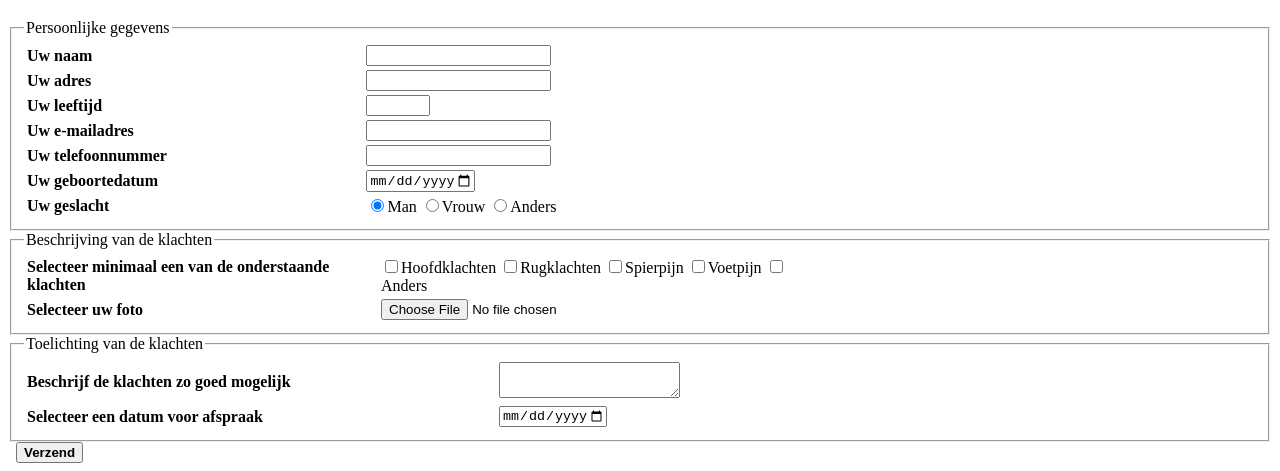
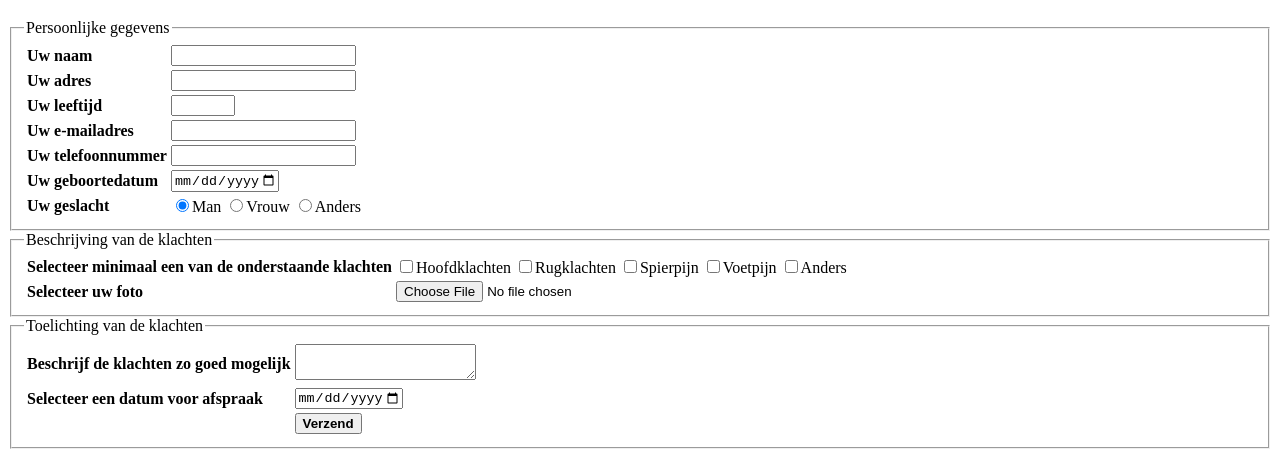
Before and after one commit to niek113/nha-backenddeveloper, a plain HTML site: page les-7/Tandartspraktijk KiesKeurig/afspraak.html in a window 1280 px wide. Shown: the part 476-947 px from the top of the page. Drawn offline with Linux system fonts and the light colour scheme.

Commit message:
Aanpassingen feedback docent

```diff
--- a/les-7/Tandartspraktijk KiesKeurig/afspraak.html
+++ b/les-7/Tandartspraktijk KiesKeurig/afspraak.html
@@ -8,97 +8,93 @@
 <body>
     <h1>Tandartsafspraak</h1>
     <p>Lorem ipsum dolor sit amet, consectetur adipiscing elit. Integer ante urna, congue vel condimentum sed, lobortis at mauris. Ut vehicula quam quis nunc rhoncus aliquam. Ut quam mi, viverra in aliquet a, ultricies tincidunt velit. Nunc eu arcu eros. Aliquam erat volutpat. Vivamus ut elit mi. Sed congue viverra malesuada. Nullam euismod, odio ac lacinia rutrum, massa sem feugiat sem, vel facilisis ipsum dui id tellus. Pellentesque malesuada lacinia ipsum ac ultricies. Praesent at ligula laoreet, vulputate nisi vel, tincidunt est. Phasellus quis ex at purus scelerisque convallis sed quis dolor. Pellentesque habitant morbi tristique senectus et netus et malesuada fames ac turpis egestas. Proin dignissim pharetra commodo. Class aptent taciti sociosqu ad litora torquent per conubia nostra, per inceptos himenaeos.</p>
-    <img src="img/20180516_111027.jpg" width="300px" height="auto">
-    <img src="img/DC-Amersfoort-23-05-2023-02.webp" width="300px" height="auto">
-    <img src="img/Meander-Amersfoort.jpg" width="300px" height="auto">
+    <img alt="Tandarts en patiënt" src="img/20180516_111027.jpg" width="300" height="225">
+    <img alt="Tandartsassistente" src="img/DC-Amersfoort-23-05-2023-02.webp" width="300" height="200">
+    <img alt="Meander medisch centrum" src="img/Meander-Amersfoort.jpg" width="300" height="169">
 
     <h1>Maak een afspraak</h1>
     <form method="post" action="https://formspree.io/f/mjkwkngk">
-        <fieldset><legend>Persoonlijke gegevens
-        </legend>
-            <table width="800" border="0">
+        <fieldset>
+            <legend>Persoonlijke gegevens</legend>
+            <table>
                 <tbody>
                     <tr>
                         <td><b><label for="naam">Uw naam</label></b></td>
-                <td><input type="text" name="naam"></td>
+                        <td><input type="text" name="naam" id="naam"></td>
                     </tr>
                     <tr>
                         <td><b><label for="adres">Uw adres</label></b></td>
-                <td><input type="text" name="adres"></td>
+                        <td><input type="text" name="adres" id="adres"></td>
                     </tr>
                     <tr>
                         <td><b><label for="leeftijd">Uw leeftijd</label></b></td>
-                <td><input type="number" name="leeftijd" min="1" max="100"></td>
+                        <td><input type="number" name="leeftijd" id="leeftijd" min="1" max="100"></td>
                     </tr>
                     <tr>
                         <td><b><label for="email">Uw e-mailadres</label></b></td>
-                <td><input type="email" name="emailadres"></td>
+                        <td><input type="email" name="email" id="email"></td>
                     </tr>
                     <tr>
                         <td><b><label for="telefoonnummer">Uw telefoonnummer</label></b></td>
-                <td><input type="tel" name="telefoonnummer"></td>
+                        <td><input type="tel" name="telefoonnummer" id="telefoonnummer"></td>
                     </tr>
                     <tr>
                         <td><b><label for="geboortedatum">Uw geboortedatum</label></b></td>
-                <td><input type="date" name="datum" max="2080-12-31"></td>
+                        <td><input type="date" name="geboortedatum" id="geboortedatum" max="2080-12-31"></td>
                     </tr>
                     <tr>
-                <td><b><label for="geslacht">Uw geslacht</label></b></td>
+                        <td><b>Uw geslacht</b></td>
                         <td>
-                    <input type="radio" name="geslacht" value="man" checked>Man
-                    <input type="radio" name="geslacht" value="vrouw">Vrouw
-                    <input type="radio" name="geslacht" value="anders">Anders
+                            <label for="gender-man"><input type="radio" id="gender-man" value="man" name="man" checked>Man</label>
+                            <label for="gender-vrouw"><input type="radio" id="gender-vrouw" value="vrouw" name="vrouw">Vrouw</label>
+                            <label for="gender-anders"><input type="radio" id="gender-anders" value="anders" name="anders">Anders</label>
                         </td>
-            </tr>
-            </tbody></table>
-        </fieldset>
-
-        <fieldset><legend>Beschrijving van de klachten
-        </legend>
-        <table width="800" border="0">
-        <tbody>
-            <tr>
-                <td><b><label for="klachten"> Selecteer minimaal een van de onderstaande klachten </label></b></td>
-                <td>
-                    <input type="checkbox" name="klachten" value="Hoofdklachten">Hoofdklachten
-                    <input type="checkbox" name="klachten" value="Rugklachten">Rugklachten
-                    <input type="checkbox" name="klachten" value="Spierpijn">Spierpijn
-                    <input type="checkbox" name="klachten" value="Voetpijn">Voetpijn
-                    <input type="checkbox" name="klachten" value="Anders">Anders
-                </td>
-            </tr>
-            <tr>
-                <td><b><label for="foto">Selecteer uw foto</label></b></td>
-                <td><input type="file" name="foto"></td>
                     </tr>
                 </tbody>
             </table>
         </fieldset>
 
-        <fieldset><legend>Toelichting van de klachten
-        </legend>
-        <table width="800" border="0">
+        <fieldset>
+            <legend>Beschrijving van de klachten</legend>
+            <table>
                 <tbody>
                     <tr>
-            <td><b><label for="toelichting"> Beschrijf de klachten zo goed mogelijk </label></b></td>
-            <td><textarea name="toelichting" maxlength ="1500">
-                </textarea>
+                        <td><b>Selecteer minimaal een van de onderstaande klachten</b></td>
+                        <td>
+                            <input type="checkbox" id="hoofdklachten" value="Hoofdklachten" name="hoofdklachten"><label for="hoofdklachten">Hoofdklachten</label>
+                            <input type="checkbox" id="rugklachten" value="Rugklachten" name="rugklachten"><label for="rugklachten">Rugklachten</label>
+                            <input type="checkbox" id="spierpijn" value="Spierpijn" name="spierpijn"><label for="spierpijn">Spierpijn</label>
+                            <input type="checkbox" id="voetpijn" value="Voetpijn" name="voetpijn"><label for="voetpijn">Voetpijn</label>
+                            <input type="checkbox" id="anders" value="Anders" name="anders"><label for="anders">Anders</label>
                         </td>
                     </tr>
                     <tr>
-                <td><b><label for="afspraakdatum">Selecteer een datum voor afspraak</label></b></td>
-                <td><input type="date" name="afspraakdatum" max="2025-12-31"></td>
+                        <td><b><label for="foto">Selecteer uw foto</label></b></td>
+                        <td><input type="file" id="foto" name="foto"></td>
                     </tr>
                 </tbody>
             </table>
         </fieldset>
+
+        <fieldset>
+            <legend>Toelichting van de klachten</legend>
+            <table>
+                <tbody>
+                    <tr>
+                        <td><b><label for="toelichting"> Beschrijf de klachten zo goed mogelijk </label></b></td>
+                        <td><textarea name="toelichting" id="toelichting" maxlength ="1500"></textarea></td>
+                    </tr>
+                    <tr>
+                        <td><b><label for="afspraakdatum">Selecteer een datum voor afspraak</label></b></td>
+                        <td><input name="afspraakdatum" type="date" id="afspraakdatum" max="2025-12-31"></td>
+                    </tr>
                     <tr>
                         <td>&nbsp;</td>
-            <td><button type="submit" name="verzendknop">
-            <strong>Verzend</strong></button></td>
+                        <td><button type="submit" name="verzendknop"><strong>Verzend</strong></button></td>
                     </tr>
                 </tbody>
             </table>
+        </fieldset>
     </form>
 </body>
 </html>
```
Lines whose indentation alone changed are shown as unchanged.
